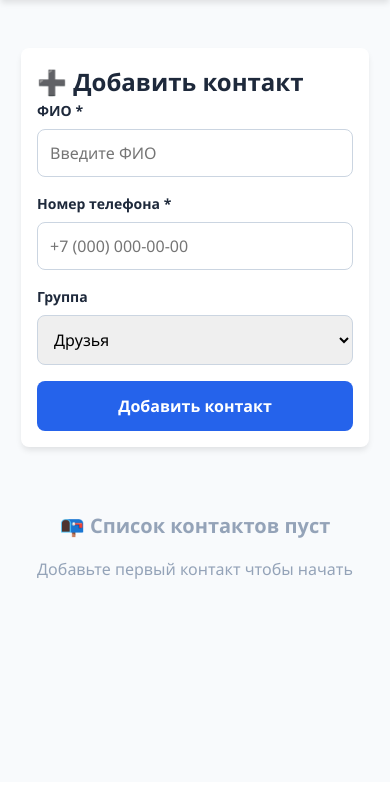
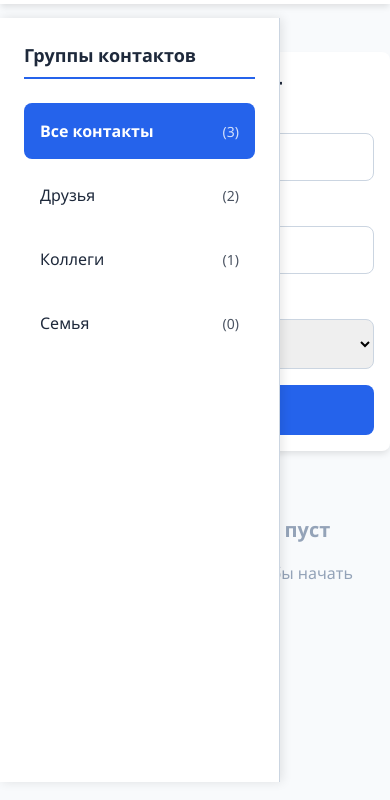
Before and after one commit to sirion2011/avtobus1_test_task, a website built with Vite: page src/index.html in a window 390 px wide. Shown: the part 62-862 px from the top of the page. Built offline with nearby package versions, Linux system fonts and the light colour scheme.

Commit message:
fix: UI update

```diff
--- a/src/index.html
+++ b/src/index.html
@@ -9,13 +9,42 @@
 <body>
     <div class="app">
         <header class="header">
-            <div class="container">
+            <div class="header-content">
+                <button class="sidebar-toggle" id="sidebar-toggle">
+                    <span class="toggle-icon">☰</span>
+                    <span class="toggle-text">Группы</span>
+                </button>
                 <h1 class="header__title">📒 Книга контактов</h1>
             </div>
         </header>
 
-        <main class="main-content">
-    <div class="container">
+        <div class="app-content">
+            <aside class="sidebar" id="sidebar">
+                <div class="sidebar-content">
+                    <h2 class="sidebar-title">Группы контактов</h2>
+                    <ul class="groups-list" id="groups-list">
+                        <li class="group-item active">
+                            <span class="group-name">Все контакты</span>
+                            <span class="group-count">(3)</span>
+                        </li>
+                        <li class="group-item">
+                            <span class="group-name">Друзья</span>
+                            <span class="group-count">(2)</span>
+                        </li>
+                        <li class="group-item">
+                            <span class="group-name">Коллеги</span>
+                            <span class="group-count">(1)</span>
+                        </li>
+                        <li class="group-item">
+                            <span class="group-name">Семья</span>
+                            <span class="group-count">(0)</span>
+                        </li>
+                    </ul>
+                </div>
+            </aside>
+
+            <main class="main-content" id="main-content">
+                <div class="content-wrapper">
                     <section class="contact-form-section">
                         <h2>➕ Добавить контакт</h2>
                         <form id="contact-form" class="contact-form">
@@ -34,6 +63,9 @@
                             <div class="form-group">
                                 <label for="contact-group">Группа</label>
                                 <select id="contact-group" name="group">
+                                    <option value="Друзья">Друзья</option>
+                                    <option value="Коллеги">Коллеги</option>
+                                    <option value="Семья">Семья</option>
                                 </select>
                             </div>
 
@@ -48,6 +80,7 @@
                 </div>
             </main>
         </div>
+    </div>
     <script type="module" src="./ts/main.ts"></script>
 </body>
 </html>
--- /dev/null
+++ b/src/scss/components/layout.scss
@@ -0,0 +1,181 @@
+.app-content {
+    display: flex;
+    min-height: calc(100vh - 80px);
+    position: relative;
+}
+
+.header-content {
+    display: flex;
+    align-items: center;
+    gap: 1rem;
+}
+
+.sidebar-toggle {
+    background: var(--primary-color);
+    color: white;
+    border: none;
+    padding: 0.5rem 1rem;
+    border-radius: var(--border-radius);
+    cursor: pointer;
+    display: flex;
+    align-items: center;
+    gap: 0.5rem;
+    transition: background-color 0.2s ease;
+
+    &:hover {
+        background: #1d4ed8;
+    }
+}
+
+.sidebar {
+    width: 300px;
+    min-width: 250px;
+    max-width: 350px;
+    background: var(--bg-primary);
+    border-right: 1px solid var(--border-color);
+    transition: transform 0.3s ease, opacity 0.3s ease, visibility 0.3s ease;
+    box-shadow: 2px 0 10px rgba(0, 0, 0, 0.1);
+
+    &.collapsed {
+        transform: translateX(-100%);
+        opacity: 0;
+        visibility: hidden;
+        width: 0;
+        min-width: 0;
+        max-width: 0;
+    }
+
+    &:not(.collapsed) {
+        transform: translateX(0);
+        opacity: 1;
+        visibility: visible;
+    }
+}
+
+.sidebar-content {
+    padding: 1.5rem;
+    height: 100%;
+    width: 100%;
+}
+
+.sidebar-title {
+    font-size: var(--font-size-lg);
+    color: var(--text-primary);
+    margin-bottom: 1.5rem;
+    padding-bottom: 0.5rem;
+    border-bottom: 2px solid var(--primary-color);
+}
+
+.groups-list {
+    list-style: none;
+}
+
+.group-item {
+    padding: 1rem;
+    margin-bottom: 0.5rem;
+    border-radius: var(--border-radius);
+    cursor: pointer;
+    transition: all 0.2s ease;
+    display: flex;
+    justify-content: space-between;
+    align-items: center;
+
+    &:hover {
+        background: var(--bg-secondary);
+        transform: translateX(5px);
+    }
+
+    &.active {
+        background: var(--primary-color);
+        color: white;
+
+        .group-name {
+            font-weight: 600;
+        }
+    }
+}
+
+.group-name {
+    font-size: var(--font-size-base);
+}
+
+.group-count {
+    font-size: var(--font-size-sm);
+    opacity: 0.8;
+}
+
+.main-content {
+    flex: 1;
+    padding: 2rem;
+    transition: margin-left 0.3s ease, width 0.3s ease;
+    width: 100%;
+
+    &.sidebar-expanded {
+        margin-left: 0;
+        width: 100%;
+    }
+
+    &:not(.sidebar-expanded) {
+        margin-left: 0;
+    }
+}
+
+.content-wrapper {
+    max-width: 800px;
+    margin: 0 auto;
+    width: 100%;
+}
+
+@media (max-width: 768px) {
+    .sidebar {
+        position: fixed;
+        top: 80px;
+        left: 0;
+        height: calc(100vh - 80px);
+        z-index: 1000;
+        width: 280px !important;
+        min-width: 280px !important;
+        max-width: 280px !important;
+
+        &.collapsed {
+            transform: translateX(-100%);
+            opacity: 0;
+            visibility: hidden;
+        }
+
+        &:not(.collapsed) {
+            transform: translateX(0);
+            opacity: 1;
+            visibility: visible;
+        }
+    }
+
+    .main-content {
+        padding: 1rem;
+        width: 100%;
+
+        &.sidebar-expanded {
+            margin-left: 0;
+        }
+    }
+
+    .sidebar-overlay {
+        display: none;
+
+        &.active {
+            display: block;
+            position: fixed;
+            top: 80px;
+            left: 0;
+            right: 0;
+            bottom: 0;
+            background: rgba(0, 0, 0, 0.5);
+            z-index: 999;
+        }
+    }
+}
+
+.sidebar.collapsed + .main-content {
+    margin-left: 0;
+    width: 100%;
+}
--- a/src/scss/main.scss
+++ b/src/scss/main.scss
@@ -2,6 +2,8 @@
 @import './base/reset.scss';
 @import './components/contacts.scss';
 @import './components/contact-form.scss';
+@import './components/layout.scss';
+
 
 .app {
   min-height: 100vh;
--- /dev/null
+++ b/src/ts/components/sidebar.ts
@@ -0,0 +1,88 @@
+export class Sidebar {
+    private sidebarElement: HTMLElement;
+    private toggleButton: HTMLElement;
+    private mainContent: HTMLElement;
+    private overlay: HTMLElement;
+    private isOpen: boolean = true;
+
+    constructor() {
+        this.sidebarElement = document.getElementById('sidebar')!;
+        this.toggleButton = document.getElementById('sidebar-toggle')!;
+        this.mainContent = document.getElementById('main-content')!;
+        this.overlay = this.createOverlay();
+
+        this.init();
+    }
+
+    private init(): void {
+        this.toggleButton.addEventListener('click', () => {
+            this.toggle();
+        });
+
+        this.overlay.addEventListener('click', () => {
+            this.close();
+        });
+
+        document.addEventListener('keydown', (e) => {
+            if (e.key === 'Escape') {
+                this.close();
+            }
+        });
+
+        this.setupGroupHandlers();
+    }
+
+    private setupGroupHandlers(): void {
+        const groupItems = this.sidebarElement.querySelectorAll('.group-item');
+        groupItems.forEach(item => {
+            item.addEventListener('click', () => {
+                groupItems.forEach(i => i.classList.remove('active'));
+                item.classList.add('active');
+                console.log('Selected group:', item.querySelector('.group-name')?.textContent);
+            });
+        });
+    }
+
+    private createOverlay(): HTMLElement {
+        const overlay = document.createElement('div');
+        overlay.className = 'sidebar-overlay';
+        document.body.appendChild(overlay);
+        return overlay;
+    }
+
+    public toggle(): void {
+        this.isOpen ? this.close() : this.open();
+    }
+
+    public open(): void {
+        this.sidebarElement.classList.remove('collapsed');
+        this.mainContent.classList.remove('sidebar-expanded');
+        this.overlay.classList.remove('active');
+        this.isOpen = true;
+
+        const toggleText = this.toggleButton.querySelector('.toggle-text');
+        if (toggleText) {
+            toggleText.textContent = 'Скрыть группы';
+        }
+    }
+
+    public close(): void {
+        this.sidebarElement.classList.add('collapsed');
+        this.mainContent.classList.add('sidebar-expanded');
+        this.overlay.classList.add('active');
+        this.isOpen = false;
+
+        const toggleText = this.toggleButton.querySelector('.toggle-text');
+        if (toggleText) {
+            toggleText.textContent = 'Показать группы';
+        }
+    }
+
+    public updateGroups(groups: string[]): void {
+        console.log('Update groups:', groups);
+    }
+
+    public isSidebarOpen(): boolean {
+        return this.isOpen;
+    }
+}
--- a/src/ts/main.ts
+++ b/src/ts/main.ts
@@ -1,24 +1,23 @@
 import { ContactList } from './components/contactList.js';
 import { ContactForm } from './components/contactForm.js';
 import { ContactManager } from './classes/contactManager.js';
+import { Sidebar } from './components/sidebar.js';
 
 class App {
     private contactList: ContactList;
     private contactForm: ContactForm;
     private contactManager: ContactManager;
+    private sidebar: Sidebar;
 
     constructor() {
         this.contactManager = new ContactManager();
-
         this.contactList = new ContactList('contacts-container', this.contactManager);
         this.contactForm = new ContactForm('contact-form', this.contactManager);
+        this.sidebar = new Sidebar();
 
         this.contactForm.setOnSubmit(() => {
-            console.log('Колбэк вызван, обновляем список...');
             this.contactList.update();
         });
-
-        console.log('App initialized, contacts:', this.contactManager.getContacts());
     }
 }
 
```
Lines whose indentation alone changed are shown as unchanged.
